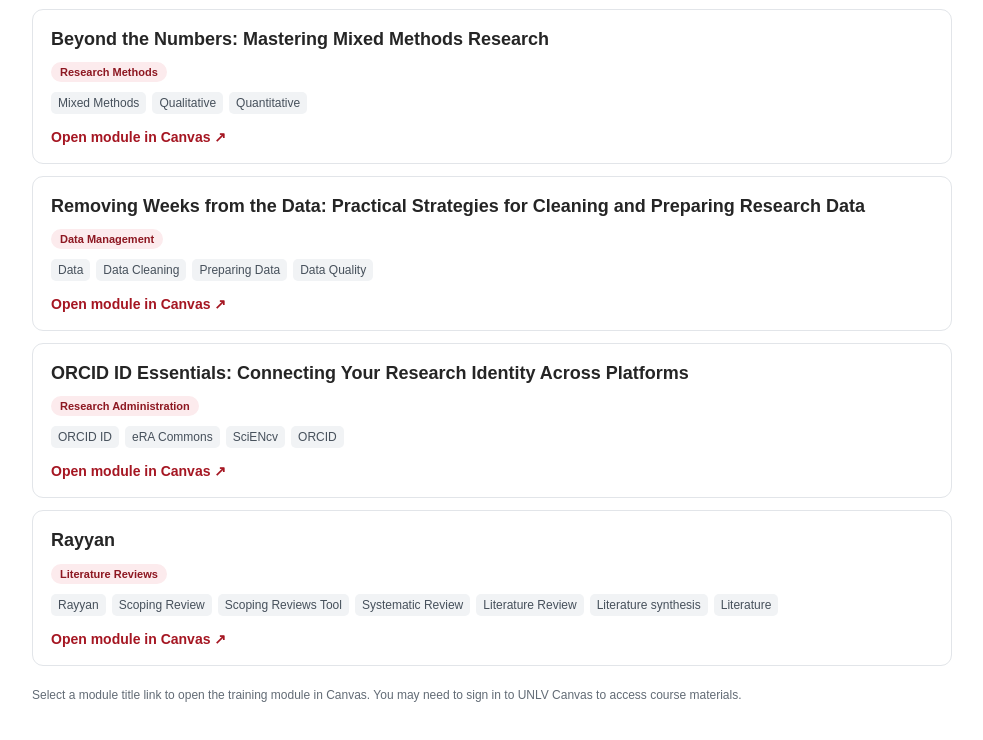
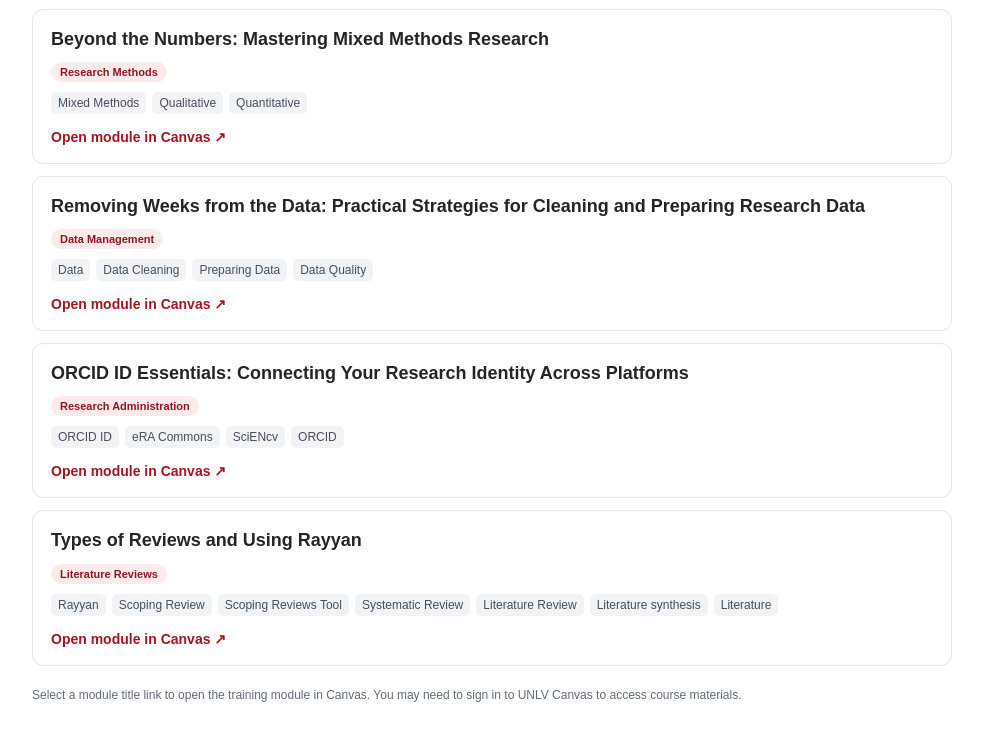
Before and after one commit to robertosagaribay-commits/rise-module-finder, a plain HTML site: page index.html in a window 1280 px wide. Shown: the part 639-1379 px from the top of the page, without its empty margins (148-1131 px from the left). Drawn offline with Linux system fonts and the light colour scheme.

Commit message:
Update index.html

```diff
--- a/index.html
+++ b/index.html
@@ -138,7 +138,7 @@ const modules = [
     url: "https://unlv.instructure.com/courses/184605/modules/1217553"
   },
   {
-    title: "Rayyan",
+    title: "Types of Reviews and Using Rayyan",
     category: "Literature Reviews",
     keywords: ["Rayyan", "Scoping Review", "Scoping Reviews Tool", "Systematic Review", "Literature Review", "Literature synthesis", "Literature"],
     url: "https://unlv.instructure.com/courses/184605/modules/1286106"
```
